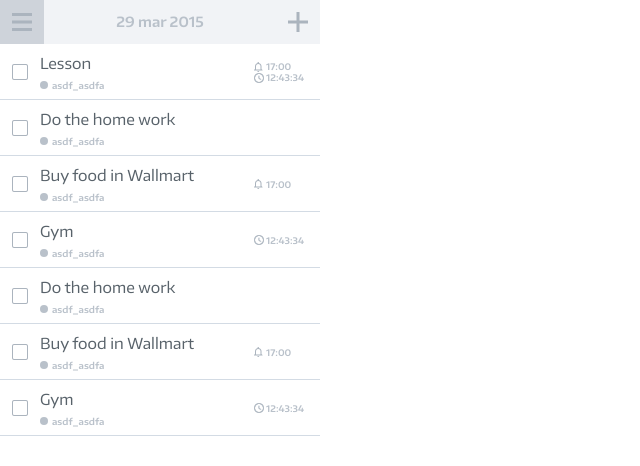
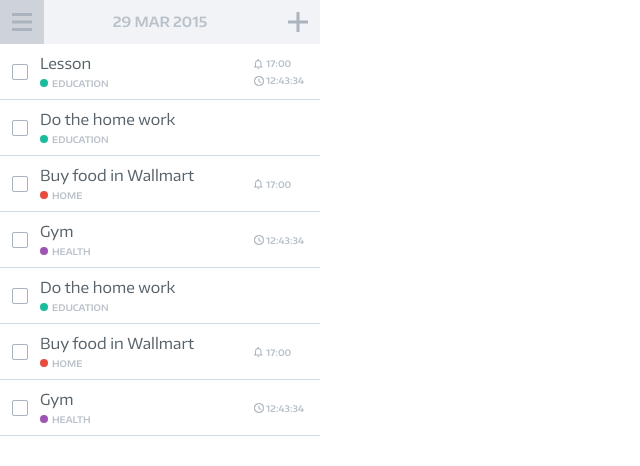
Before and after one commit to vladhrapov/Do-While, a website: page src/task-list.html in a window 1280 px wide. Shown: the full height of the page, 0-640 px from the left. Drawn offline with nearby package versions, Linux system fonts and the light colour scheme; files that its build step writes are made by us from their sources.

Commit message:
[HTML Layouts] Align all elements

```diff
--- a/src/scss/header.scss
+++ b/src/scss/header.scss
@@ -37,6 +37,7 @@
       // vertical-align: middle;
 
       text-align: center;
+      text-transform: uppercase;
       line-height: $height-header;
       padding: 0 12px;
       float: left;
--- a/src/scss/styles.scss
+++ b/src/scss/styles.scss
@@ -16,7 +16,7 @@ $project-color3: #3799d7;  // project work
 $project-color3-hover: #2980b9;  // project work-hover
 $project-color4: #f0c33c;  // project kids
 $project-color5: #e77a35;  // project study
-$project-color6: #9e54b2;  // project sport
+$project-color6: #9e54b2;  // project health
 
 @font-face {
   font-family: 'EncodeSansWide_reg';
--- a/src/scss/tasks.scss
+++ b/src/scss/tasks.scss
@@ -41,13 +41,15 @@
 					color: $gray3;
 					font-family: "EncodeSansWide_semibold", Arial, sans-serif;
 					font-size: 9px;
-					line-height: 13px;
+					text-transform: uppercase;
+					line-height: 17px;
 
 					padding-left: 13px;
 					vertical-align: middle;
-					background: url(../img/ic_today.png) left top no-repeat transparent;
+					background: url(../img/ic_today.png) left center no-repeat transparent;
 				}
 				&-project {
+					line-height: 9px;
 					&__indicator {
 						display: inline-block;
 						width: 8px;
@@ -61,8 +63,9 @@
 
 						color: $gray3;
 						font-family: "EncodeSansWide_semibold", Arial, sans-serif;
+						text-transform: uppercase;
 						font-size: 9px;
-						line-height: 13px;
+						line-height: 17px;
 					}
 				}
 			}
@@ -85,6 +88,7 @@
 					color: $gray3;
 					font-family: "EncodeSansWide_semibold", Arial, sans-serif;
 					font-size: 9px;
+					line-height: 17px;
 
 					padding-left: 12px;
 					background: url(../img/ic_notifications_none.png) left center no-repeat;
@@ -93,6 +97,7 @@
 					color: $gray3;
 					font-family: "EncodeSansWide_semibold", Arial, sans-serif;
 					font-size: 9px;
+					line-height: 17px;
 
 					padding-left: 12px;
 					background: url(../img/ic_access_time.png) left center no-repeat;
@@ -101,3 +106,12 @@
 		}
 	}
 }
+.project-1 {
+	background-color: $project-color1;
+}
+.project-2 {
+	background-color: $project-color2;
+}
+.project-6 {
+	background-color: $project-color6;
+}
--- a/src/task-list.html
+++ b/src/task-list.html
@@ -23,8 +23,8 @@
 					<div class="tasks-task-content-wrapper">
 						<div class="tasks-task-content-wrapper__name">Lesson</div>
 						<div class="tasks-task-content-wrapper-project">
-							<div class="tasks-task-content-wrapper-project__indicator">&nbsp;</div>
-							<div class="tasks-task-content-wrapper-project__name">asdf_asdfa</div>
+							<div class="tasks-task-content-wrapper-project__indicator project-1">&nbsp;</div>
+							<div class="tasks-task-content-wrapper-project__name">education</div>
 						</div>
 					</div>
 				</div>
@@ -41,8 +41,8 @@
 					<div class="tasks-task-content-wrapper">
 						<div class="tasks-task-content-wrapper__name">Do the home work</div>
 						<div class="tasks-task-content-wrapper-project">
-							<div class="tasks-task-content-wrapper-project__indicator">&nbsp;</div>
-							<div class="tasks-task-content-wrapper-project__name">asdf_asdfa</div>
+							<div class="tasks-task-content-wrapper-project__indicator  project-1">&nbsp;</div>
+							<div class="tasks-task-content-wrapper-project__name">education</div>
 						</div>
 					</div>
 				</div>
@@ -56,8 +56,8 @@
 					<div class="tasks-task-content-wrapper">
 						<div class="tasks-task-content-wrapper__name">Buy food in Wallmart</div>
 						<div class="tasks-task-content-wrapper-project">
-							<div class="tasks-task-content-wrapper-project__indicator">&nbsp;</div>
-							<div class="tasks-task-content-wrapper-project__name">asdf_asdfa</div>
+							<div class="tasks-task-content-wrapper-project__indicator project-2">&nbsp;</div>
+							<div class="tasks-task-content-wrapper-project__name">home</div>
 						</div>
 					</div>
 				</div>
@@ -73,8 +73,8 @@
 					<div class="tasks-task-content-wrapper">
 						<div class="tasks-task-content-wrapper__name">Gym</div>
 						<div class="tasks-task-content-wrapper-project">
-							<div class="tasks-task-content-wrapper-project__indicator">&nbsp;</div>
-							<div class="tasks-task-content-wrapper-project__name">asdf_asdfa</div>
+							<div class="tasks-task-content-wrapper-project__indicator project-6">&nbsp;</div>
+							<div class="tasks-task-content-wrapper-project__name">health</div>
 						</div>
 					</div>
 				</div>
@@ -90,8 +90,8 @@
 					<div class="tasks-task-content-wrapper">
 						<div class="tasks-task-content-wrapper__name">Do the home work</div>
 						<div class="tasks-task-content-wrapper-project">
-							<div class="tasks-task-content-wrapper-project__indicator">&nbsp;</div>
-							<div class="tasks-task-content-wrapper-project__name">asdf_asdfa</div>
+							<div class="tasks-task-content-wrapper-project__indicator  project-1">&nbsp;</div>
+							<div class="tasks-task-content-wrapper-project__name">education</div>
 						</div>
 					</div>
 				</div>
@@ -105,8 +105,8 @@
 					<div class="tasks-task-content-wrapper">
 						<div class="tasks-task-content-wrapper__name">Buy food in Wallmart</div>
 						<div class="tasks-task-content-wrapper-project">
-							<div class="tasks-task-content-wrapper-project__indicator">&nbsp;</div>
-							<div class="tasks-task-content-wrapper-project__name">asdf_asdfa</div>
+							<div class="tasks-task-content-wrapper-project__indicator project-2">&nbsp;</div>
+							<div class="tasks-task-content-wrapper-project__name">home</div>
 						</div>
 					</div>
 				</div>
@@ -122,8 +122,8 @@
 					<div class="tasks-task-content-wrapper">
 						<div class="tasks-task-content-wrapper__name">Gym</div>
 						<div class="tasks-task-content-wrapper-project">
-							<div class="tasks-task-content-wrapper-project__indicator">&nbsp;</div>
-							<div class="tasks-task-content-wrapper-project__name">asdf_asdfa</div>
+							<div class="tasks-task-content-wrapper-project__indicator project-6">&nbsp;</div>
+							<div class="tasks-task-content-wrapper-project__name">health</div>
 						</div>
 					</div>
 				</div>
```
Also changed, not shown: src/project-list.html (+5 -5 lines).
